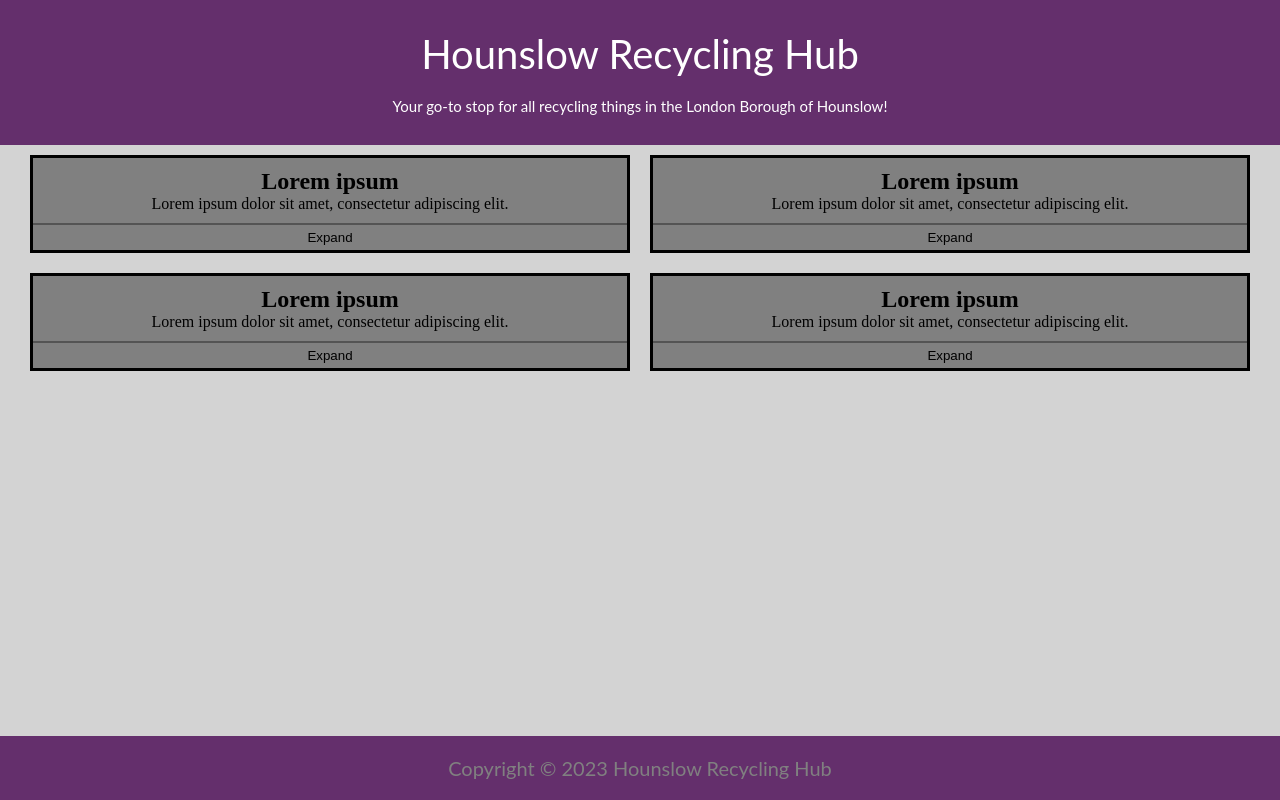
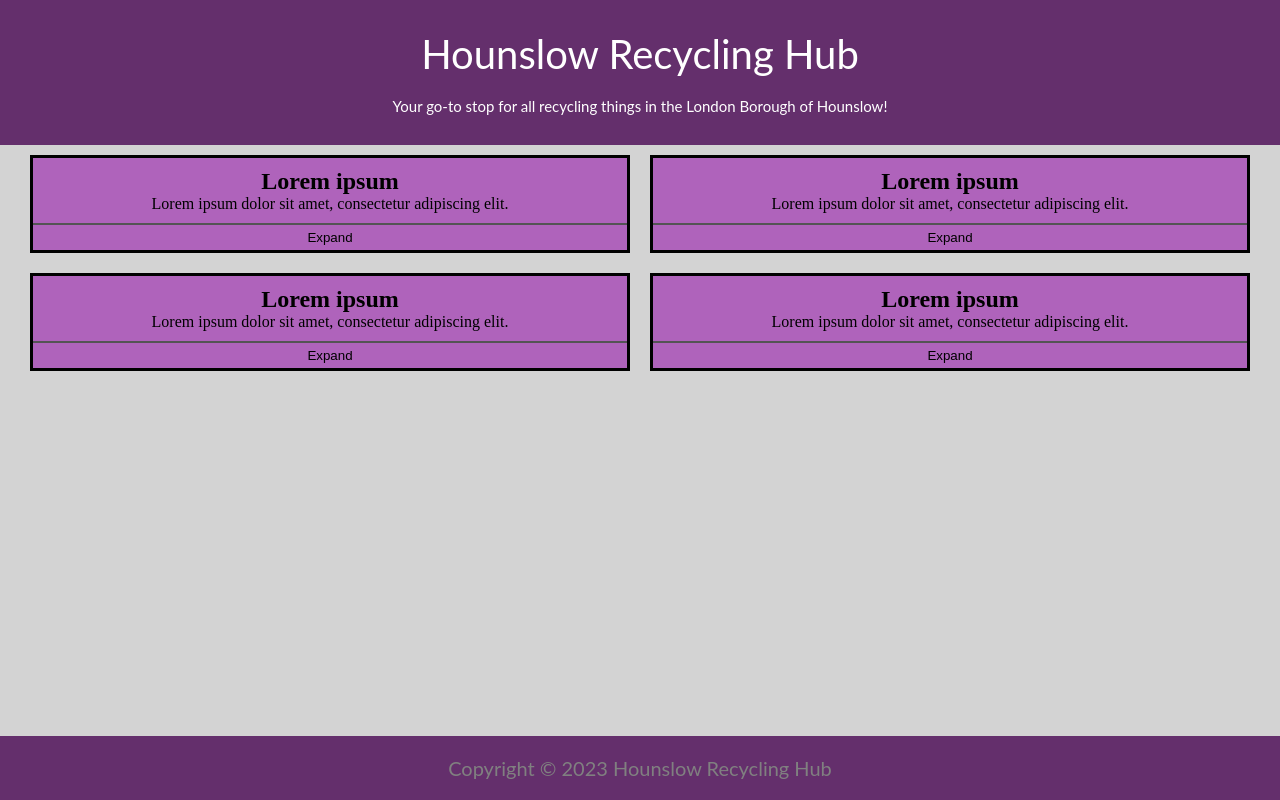
Before and after one commit to ajn2020/test, a Next.js app: page / in a window 1280 px wide. Built offline with nearby package versions, Linux system fonts and the light colour scheme.

Commit message:
Change color of accordions

```diff
--- a/styles/style.css
+++ b/styles/style.css
@@ -41,7 +41,7 @@
 ========================================*/
 
 .accordion-wrapper {
-    background-color: grey;
+    background-color: #AF63BB;
     border-style: solid;
     border-width: 3px;
 }
```
